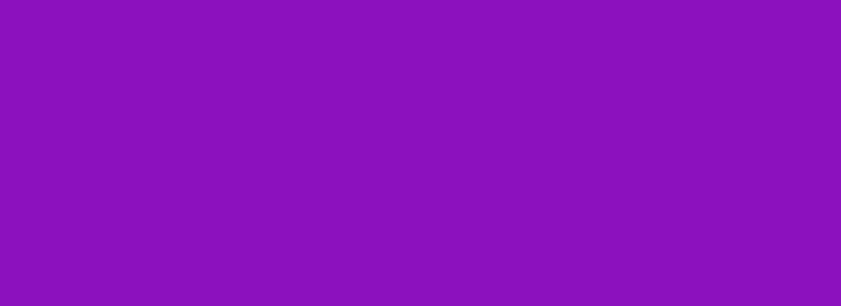
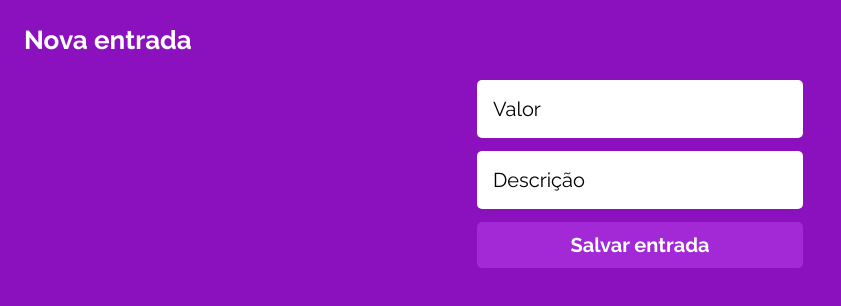
Before and after one commit to joaofelix27/projeto13-mywallet-front, a React (Create React App) app: page /entrada in a window 1280 px wide. Before the commit this address had no page. Shown: the top 306 px of the page, without its empty margins (0-841 px from the left). Built offline with nearby package versions, Linux system fonts and the light colour scheme; a web font is replaced by a local one.

Commit message:
Mandando registros de entrada e saída para o back

```diff
--- a/src/Components/App.js
+++ b/src/Components/App.js
@@ -1,16 +1,17 @@
-import { BrowserRouter, Routes, Route, useNavigate } from "react-router-dom";
+import { BrowserRouter, Routes, Route} from "react-router-dom";
 import { useState } from "react";
 import GlobalStyle from "../assets/globalstyle";
 import Login from "./Login";
 import Cadastro from "./Cadastro";
 import Registros from "./Registros";
-import NovoRegistro from "./NovoRegistro";
+import Entrada from './Entrada'
+import Saida from './Saida'
 import UserContext from "./UserContext";
 
 function App() {
-  const [income, setIncome] = useState(false);
+  const [token, setToken] = useState("");
 
-  const contextValue = { income, setIncome };
+  const contextValue = { token, setToken };
 
   return (
     <>
@@ -21,7 +22,8 @@ function App() {
             <Route path="/" element={<Login />} />
             <Route path="/cadastro" element={<Cadastro />} />
             <Route path="/registros" element={<Registros />} />
-            <Route path="/novoRegistro" element={<NovoRegistro />} />
+            <Route path="/entrada" element={<Entrada />} />
+            <Route path="/saida" element={<Saida />} />
           </Routes>
         </BrowserRouter>
       </UserContext.Provider>
--- /dev/null
+++ b/src/Components/Entrada.js
@@ -0,0 +1,139 @@
+import styled from "styled-components";
+import {  useState, useContext } from "react";
+import UserContext from "./UserContext";
+import { useNavigate } from "react-router-dom";
+import axios from "axios";
+
+export default function Entrada() {
+  const { token, setToken } = useContext(UserContext);
+  const [value, setValue] = useState(0);
+  const [description, setDescription] = useState("");
+  const navigate= useNavigate()
+
+  function registrarEntrada(event) {
+    event.preventDefault();
+
+    const config = {
+      headers: { Authorization: `Bearer ${token}` }
+  };
+
+    if (description !== "" && value !==0) {
+      const URL = `http://localhost:5000/entrada`;
+      const incomeData = {
+        value,
+        description,
+        type: "income"
+      };
+      const promise = axios.post(URL, incomeData, config);
+      promise.then((response) => {
+        navigate("/registros");
+      }).catch((err) => {
+        alert("Erro no registro!");
+      });
+    }
+  }
+
+  function montarFormularioRegistro() {
+    return (
+      <>
+        <form>
+          <input type="number" placeholder="Valor" onChange={(e) => setValue(e.target.value)}></input>
+          <input type="text" placeholder="Descrição" onChange={(e) => setDescription(e.target.value)}></input>
+          <button type="submit">Salvar entrada</button>
+        </form>
+      </>
+    );
+  }
+
+  const formularioRegistro = montarFormularioRegistro();
+
+  return (
+    <>
+      <Container>
+        <Top>
+          <h1>Nova entrada</h1>
+        </Top>
+        <FormularioCadastro onSubmit={registrarEntrada}>{formularioRegistro}</FormularioCadastro>
+      </Container>
+    </>
+  );
+}
+const Container = styled.div`
+  display: flex;
+  flex-direction: column;
+  align-items: center;
+  width: 100%;
+  height: 100vh;
+  cursor: pointer;
+  padding: 0 24px;
+  padding-top: 25px;
+  padding-bottom: 16px;
+`;
+const Top = styled.div`
+  width: 100%;
+  display: flex;
+  justify-content: space-between;
+  align-items: center;
+  h1 {
+    font-family: Raleway;
+    font-size: 26px;
+    font-weight: 700;
+    line-height: 31px;
+    letter-spacing: 0em;
+    text-align: left;
+    color: #ffffff;
+  }
+  ion-icon {
+    font-size: 30px;
+    color: #ffffff;
+  }
+`;
+const FormularioCadastro = styled.div`
+  padding-top: 24px;
+  form {
+    display: flex;
+    flex-direction: column;
+    justify-content: center;
+    align-items: center;
+  }
+
+  input {
+    height: 58px;
+    width: 326px;
+    border-radius: 5px;
+    background-color: #ffffff;
+    border: 0px;
+    margin-bottom: 13px;
+    font-family: Raleway;
+    font-size: 20px;
+    font-weight: 400;
+    line-height: 23px;
+    letter-spacing: 0em;
+    text-align: left;
+    color: #000000;
+    padding: 16px;
+  }
+  button {
+    border: 0px;
+    background-color: #a328d6;
+    height: 46px;
+    width: 326px;
+    border-radius: 5px;
+    font-family: Raleway;
+    font-size: 20px;
+    font-style: normal;
+    font-weight: 700;
+    line-height: 23px;
+    letter-spacing: 0em;
+    color: #ffffff;
+    margin-bottom: 36px;
+  }
+  h1 {
+    font-family: Raleway;
+    font-size: 15px;
+    font-weight: 700;
+    line-height: 18px;
+    color: #ffffff;
+    text-align: center;
+  }
+`;
--- a/src/Components/Login.js
+++ b/src/Components/Login.js
@@ -1,10 +1,12 @@
 import styled from "styled-components";
 import { Link } from "react-router-dom";
 import { useNavigate } from "react-router-dom";
-import { useState } from "react";
+import {  useState, useContext } from "react";
+import UserContext from "./UserContext";
 import axios from "axios";
 
 function Login() {
+  const { token, setToken } = useContext(UserContext);
   const [email, setEmail] = useState("");
   const [senha, setSenha] = useState("");
   const navigate = useNavigate();
@@ -20,6 +22,8 @@ function Login() {
       const promise = axios.post(URL, profileData);
       promise.then((response) => {
         navigate("/registros");
+        setToken(response.data.token)
+        console.log(token)
       }).catch((err) => {
         alert("Erro no Login, dados incorretos!");
       });
--- a/src/Components/Registros.js
+++ b/src/Components/Registros.js
@@ -1,31 +1,30 @@
 import styled from "styled-components";
 import { useNavigate } from "react-router-dom";
-import { useEffect, useState, useContext } from "react";
-import UserContext from "./UserContext";
+
 
 export default function Registros() {
   const navigate = useNavigate();
-  const { income, setIncome } = useContext(UserContext);
   return (
     <>
       <Container>
         <Top>
           <h1>Olá, Fulano</h1>
-          <ion-icon name="exit-outline"></ion-icon>
+          <ion-icon onClick={()=> {
+            navigate("/")
+          }
+          }  name="exit-outline"></ion-icon>
         </Top>
         <Body></Body>
         <Bottom>
           <div onClick={()=> {
-            navigate("/novoRegistro")
-            setIncome(true)
+            navigate("/entrada")
           }
           }>
             <ion-icon name="add-circle-outline"></ion-icon>
             <h2>Nova entrada</h2>
           </div>
           <div onClick={()=> {
-          navigate("/novoRegistro")
-          setIncome(false)
+          navigate("/saida")
           }
         }>
             <ion-icon name="remove-circle-outline"></ion-icon>
--- /dev/null
+++ b/src/Components/Saida.js
@@ -0,0 +1,150 @@
+import styled from "styled-components";
+import { useState, useContext } from "react";
+import UserContext from "./UserContext";
+import { useNavigate } from "react-router-dom";
+import axios from "axios";
+
+export default function Saida() {
+  const { token, setToken } = useContext(UserContext);
+  const [value, setValue] = useState(0);
+  const [description, setDescription] = useState("");
+  const navigate = useNavigate();
+
+  function registrarSaida(event) {
+    event.preventDefault();
+
+    const config = {
+      headers: { Authorization: `Bearer ${token}` },
+    };
+
+    if (description !== "" && value !== 0) {
+      const URL = `http://localhost:5000/entrada`;
+      const incomeData = {
+        value,
+        description,
+        type: "expenses",
+      };
+      const promise = axios.post(URL, incomeData, config);
+      promise
+        .then((response) => {
+          navigate("/registros");
+        })
+        .catch((err) => {
+          alert("Erro no registro!");
+        });
+    }
+  }
+  function montarFormularioRegistro() {
+    return (
+      <>
+        <form>
+          <input
+            type="number"
+            placeholder="Valor"
+            onChange={(e) => setValue(e.target.value)}
+          ></input>
+          <input
+            type="text"
+            placeholder="Descrição"
+            onChange={(e) => setDescription(e.target.value)}
+          ></input>
+          <button type="submit">Salvar saída</button>
+        </form>
+      </>
+    );
+  }
+
+  const formularioRegistro = montarFormularioRegistro();
+
+  return (
+    <>
+      <Container>
+        <Top>
+          <h1>Nova saída</h1>
+        </Top>
+        <FormularioCadastro onSubmit={registrarSaida}>
+          {formularioRegistro}
+        </FormularioCadastro>
+      </Container>
+    </>
+  );
+}
+const Container = styled.div`
+  display: flex;
+  flex-direction: column;
+  align-items: center;
+  width: 100%;
+  height: 100vh;
+  cursor: pointer;
+  padding: 0 24px;
+  padding-top: 25px;
+  padding-bottom: 16px;
+`;
+const Top = styled.div`
+  width: 100%;
+  display: flex;
+  justify-content: space-between;
+  align-items: center;
+  h1 {
+    font-family: Raleway;
+    font-size: 26px;
+    font-weight: 700;
+    line-height: 31px;
+    letter-spacing: 0em;
+    text-align: left;
+    color: #ffffff;
+  }
+  ion-icon {
+    font-size: 30px;
+    color: #ffffff;
+  }
+`;
+const FormularioCadastro = styled.div`
+  padding-top: 24px;
+  form {
+    display: flex;
+    flex-direction: column;
+    justify-content: center;
+    align-items: center;
+  }
+
+  input {
+    height: 58px;
+    width: 326px;
+    border-radius: 5px;
+    background-color: #ffffff;
+    border: 0px;
+    margin-bottom: 13px;
+    font-family: Raleway;
+    font-size: 20px;
+    font-weight: 400;
+    line-height: 23px;
+    letter-spacing: 0em;
+    text-align: left;
+    color: #000000;
+    padding: 16px;
+  }
+  button {
+    border: 0px;
+    background-color: #a328d6;
+    height: 46px;
+    width: 326px;
+    border-radius: 5px;
+    font-family: Raleway;
+    font-size: 20px;
+    font-style: normal;
+    font-weight: 700;
+    line-height: 23px;
+    letter-spacing: 0em;
+    color: #ffffff;
+    margin-bottom: 36px;
+  }
+  h1 {
+    font-family: Raleway;
+    font-size: 15px;
+    font-weight: 700;
+    line-height: 18px;
+    color: #ffffff;
+    text-align: center;
+  }
+`;
```
Also changed, not shown: src/Components/NovoRegistro.js (deleted, +0 -111 lines).
